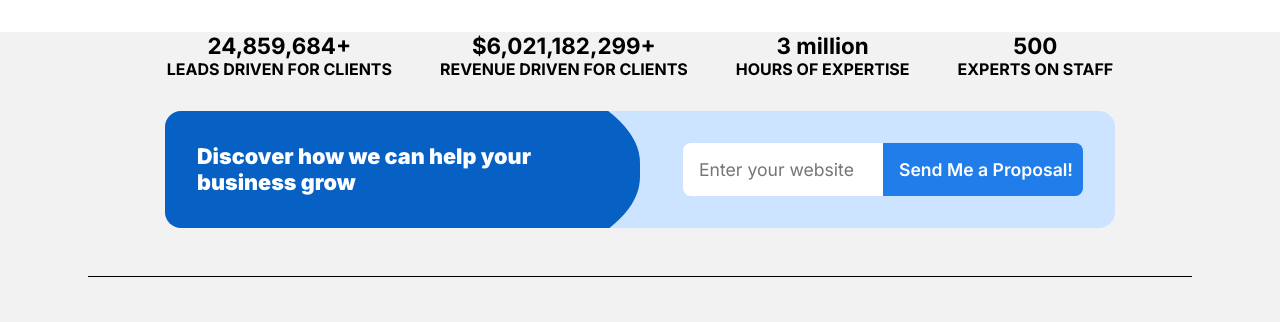
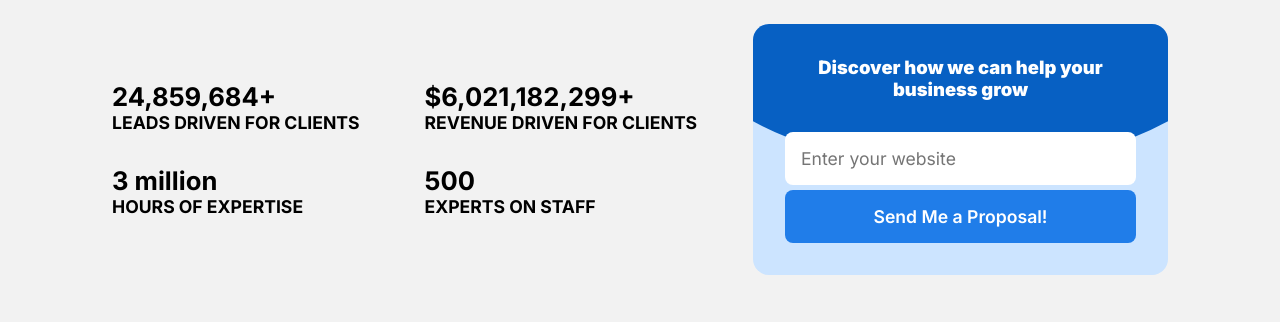
Before and after one commit to Samuel-Gom/componentes, a plain HTML site: page section-footer/index.html in a window 1280 px wide. Shown: the top 322 px of the page. Drawn offline with Linux system fonts and the light colour scheme.

Commit message:
add variables for color, change to grid for media query 1024px

```diff
--- a/section-footer/css/styles.css
+++ b/section-footer/css/styles.css
@@ -2,6 +2,11 @@
   margin: 0;
   padding: 0;
   box-sizing: border-box;
+}
+
+:root {
+  --color-white: #ffffff;
+  --color-blue: #207de9;
 }
 
 body { font-family: "Inter", sans-serif; }
@@ -46,7 +51,7 @@ body { font-family: "Inter", sans-serif; }
   z-index: 10;
   font-size: 1.35rem;
   font-weight: 900;
-  color: #ffffff;
+  color: var(--color-white);
   text-align: center;
 }
 
@@ -68,8 +73,8 @@ body { font-family: "Inter", sans-serif; }
 
 .footer-top__input--submit {
   font-weight: 600;
-  color: #ffffff;
-  background-color: #207de9;
+  color: var(--color-white);
+  background-color: var(--color-blue);
   transition: background-color .3s;
 
   &:hover {
@@ -106,14 +111,14 @@ body { font-family: "Inter", sans-serif; }
   font-weight: 700;
   text-align: center;
   text-decoration: none;
-  color: #207de9;
-  background-color: #ffffff;
-  border: 2px solid #207de9;
+  color: var(--color-blue);
+  background-color: var(--color-white);
+  border: 2px solid var(--color-blue);
   transition: color .3s, background-color.3s;
 
   &:hover {
-    color: #ffffff;
-    background-color: #207de9;
+    color: var(--color-white);
+    background-color: var(--color-blue);
   }
 }
 
@@ -140,6 +145,10 @@ body { font-family: "Inter", sans-serif; }
 
 .footer-navigation__title::-webkit-details-marker { /* Oculta el marcador por defecto en safari o navegadores webkit */
   display: none;
+}
+
+.footer-navigation .footer-navigation__title:hover {
+  cursor: pointer;
 }
 
 .footer-navigation__icon { transition: transform .3s; }
@@ -346,14 +355,16 @@ body { font-family: "Inter", sans-serif; }
   .footer-top {
     margin-inline: 1.5rem;
     margin-bottom: 3rem;
+    padding-top: 1.5rem;
   }
 
   .footer-top__stats-wrapper {
-    display: flex;
-    justify-content: center;
-    gap: 3rem;
+    display: grid;
+    grid-template-columns: repeat(4, 1fr);
+    align-items: center;
+    gap: 2rem;
     padding-inline: 3rem;
-    margin: 2rem 0;
+    margin-block: 2rem;
   }
 
   .footer-top__stats-text {
@@ -365,6 +376,7 @@ body { font-family: "Inter", sans-serif; }
   .footer-top__stats-value {
     font-size: 1.4rem;
     font-weight: 700;
+    text-align: center;
   }
 
   .footer-top__stats-description {
@@ -424,6 +436,64 @@ body { font-family: "Inter", sans-serif; }
 }
 
 @media (width >= 1024px) {
+  .footer-top {
+    display: flex;
+    justify-content: center;
+    align-items: center;
+    gap: 3rem;
+    padding: 1.5rem 3rem;
+  }
+
+  .footer-top__stats-wrapper {
+    flex-grow: 1;
+    grid-template-columns: repeat(2, 1fr);
+    width: 50%;
+    padding-inline: 0;
+  }
+
+  .footer-top__stats-text {
+    align-items: flex-start;
+  }
+
+  .footer-top__stats-value {
+    font-size: 1.6rem;
+    text-align: left;
+  }
+
+  .footer-top__stats-description {
+    font-size: 1.1rem;
+    text-align: left;
+  }
+
+  .footer-top__form {
+    flex-grow: 1;
+    flex-direction: column;
+    width: 350px;
+
+    &::after {
+      top: -92%;
+      left: -25%;
+      width: 150%;
+      height: 150%;
+      border-radius: 50%;
+    }
+  }
+
+  .footer-top__title {
+    font-size: 1.15rem;
+    text-align: center;
+  }
+
+  .footer-top__group-inputs {
+    flex-direction: column;
+    gap: .3rem;
+  }
+
+  .footer-top__input {
+    width: 100%;
+    border-radius: .5rem;
+  }
+
   .footer-navigation--desktop {
     grid-template-columns: repeat(3, 1fr);
     margin: 1.5rem 3rem;
```
